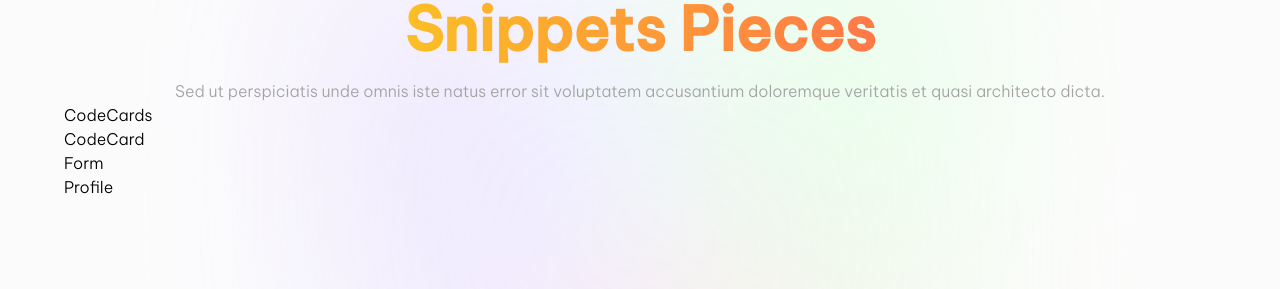
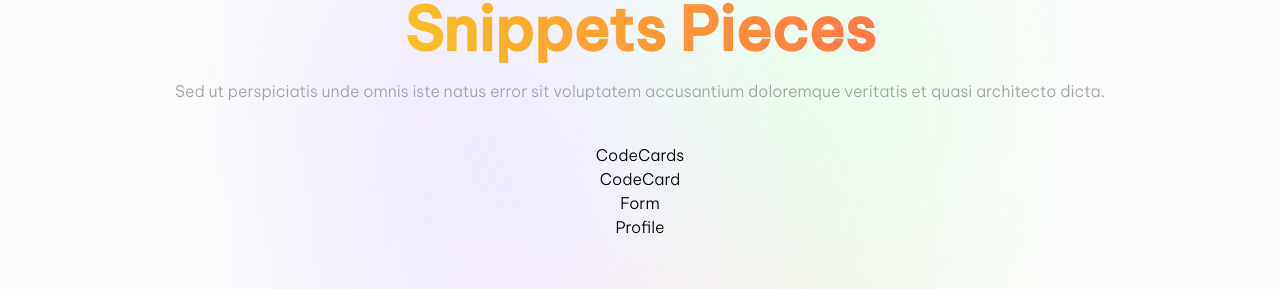
Before and after one commit to stefan22/codeblocs, a Next.js app: page / in a window 1280 px wide. Shown: the part 191-480 px from the top of the page. Built offline with nearby package versions, Linux system fonts and the light colour scheme; no server answers.

Commit message:
api endpoint/provider starter

```diff
--- /dev/null
+++ b/app/api/auth/[...nextauth]/route.js
@@ -0,0 +1,21 @@
+import NextAuth from 'next-auth';
+import GoogleProvider from 'next-auth/providers/google';
+
+const handler = NextAuth({
+    providers: [
+        GoogleProvider({
+            clientId: '',
+            clientSecret: '',
+        })
+    ],
+    callbacks: {
+        async session({ session }) {
+
+        },
+        async signIn({ profile }) {
+
+        },
+    }
+})
+
+export { handler as GET, handler as POST }
--- a/app/layout.js
+++ b/app/layout.js
@@ -1,5 +1,6 @@
 import '@styles/global.css'
 import Nav from '@components/Nav'
+import Provider from "@components/AuthProvider";
 
 export const metadata = {
   title: 'Code Blocs',
@@ -11,6 +12,7 @@ export const metadata = {
 const Layout = ({children}) => (
     <html lang='en-UK'>
     <body>
+    <Provider>
     <div className='main'>
       <div className='gradient' />
     </div>
@@ -19,7 +21,7 @@ const Layout = ({children}) => (
         <Nav />
       {children}
     </header>
-
+    </Provider>
     </body>
     </html>
 )
--- a/app/page.js
+++ b/app/page.js
@@ -14,10 +14,12 @@ const Home = () => (
           Sed ut perspiciatis unde omnis iste natus error sit voluptatem accusantium
           doloremque veritatis et quasi architecto dicta.
       </p>
-        <CodeCard />
-        <CodeCards />
-        <Form />
-        <Profile />
+        <div className='flex items-center flex-col my-10'>
+            <CodeCard />
+            <CodeCards />
+            <Form />
+            <Profile />
+        </div>
 
     </section>
 );
--- a/components/AuthProvider.js
+++ b/components/AuthProvider.js
@@ -0,0 +1,11 @@
+'use client';
+
+import { SessionProvider } from "next-auth/react";
+
+const Provider = ({ children, session }) => (
+    <SessionProvider session={session}>
+        {children}
+    </SessionProvider>
+)
+
+export default Provider;
```
